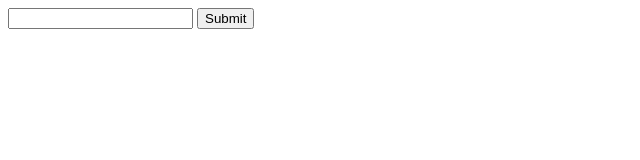
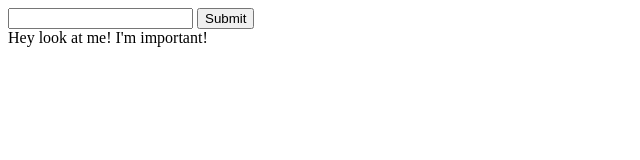
Before and after one commit to L3p1989/Manipulating-HTML-using-DOM-jQuery, a plain HTML site: page DOM/index.html in a window 1280 px wide. Shown: the whole page, without its empty margins (0-640 px from the left). Drawn offline with Linux system fonts and the light colour scheme.

Commit message:
created div

```diff
--- a/DOM/index.html
+++ b/DOM/index.html
@@ -14,6 +14,8 @@
 
     <button class="btnSubmit" type="submit"></button>
 
+    <div>Hey look at me! I'm important!</div>
+
     <script src="script.js"></script>
 </body>
 
```
